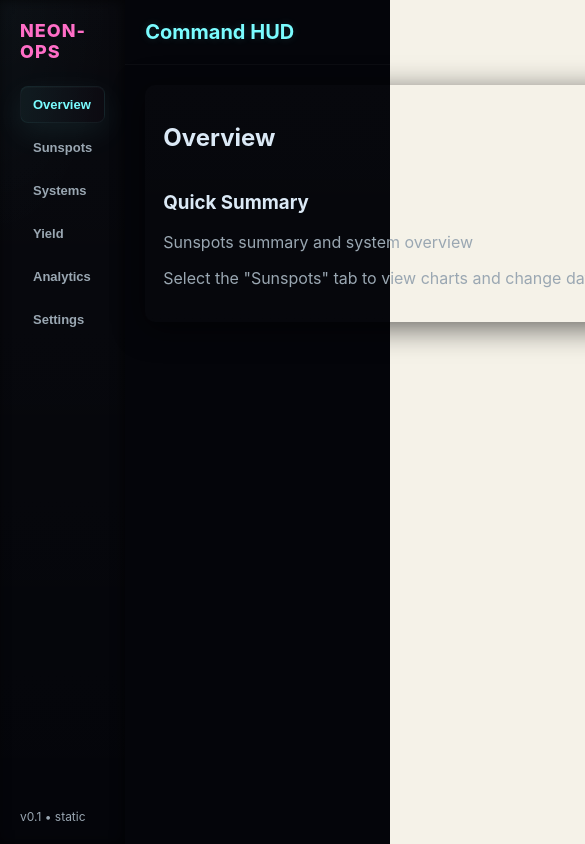
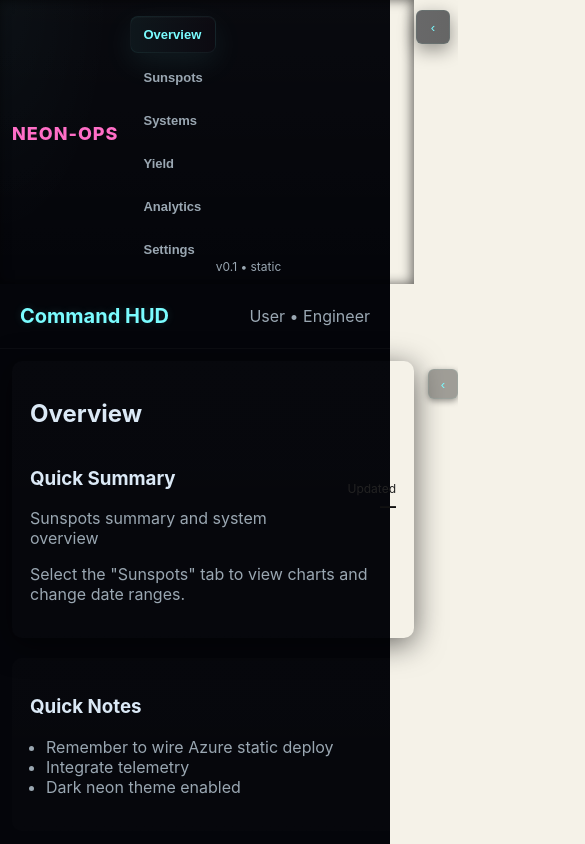
Before and after one commit to kevinkinnett/codespaces-react, a React (Vite) app: page / in a window 390 px wide. Shown: the top 844 px of the page, 585 px wide, since content can reach past the window. Built offline with nearby package versions, Linux system fonts and the light colour scheme; no server answers.

Commit message:
Implement left sidebar collapse functionality and enhance responsive design in Dashboard component

```diff
--- a/src/components/Dashboard.jsx
+++ b/src/components/Dashboard.jsx
@@ -24,6 +24,7 @@ export default function Dashboard() {
   const [chartWidth, setChartWidth] = useState(null); // px
   const [chartHeight, setChartHeight] = useState(null); // px
   const [rightCollapsed, setRightCollapsed] = useState(false);
+  const [leftCollapsed, setLeftCollapsed] = useState(false);
   const [settingsLoaded, setSettingsLoaded] = useState(false);
   const panelRef = React.useRef(null);
   const chartRef = React.useRef(null);
@@ -71,6 +72,8 @@ export default function Dashboard() {
   const initTab = saved?.activeTab ?? 'Overview';
   // per-tab saved values
   const tabs = saved?.tabs ?? {};
+  const initLeftCollapsed = !!saved?.leftCollapsed;
+  setLeftCollapsed(initLeftCollapsed);
   const sun = tabs?.Sunspots ?? {};
   const yld = tabs?.Yield ?? {};
   const initFrom = sun.fromDate ?? defFrom;
@@ -190,6 +193,7 @@ export default function Dashboard() {
     tabObj.collapsed = !!rightCollapsed;
       saved.tabs[activeTab] = tabObj;
       saved.activeTab = activeTab;
+  saved.leftCollapsed = !!leftCollapsed;
       localStorage.setItem(STORAGE_KEY, JSON.stringify(saved));
     } catch (e) {
       // ignore
@@ -202,6 +206,7 @@ export default function Dashboard() {
       const touch = e.touches && e.touches[0];
       // Vertical (height)
       if (resizingYRef.current) {
+        if (e.cancelable) e.preventDefault();
         const clientY = e.clientY ?? (touch && touch.clientY);
         if (chartRef.current && clientY != null) {
           const rect = chartRef.current.getBoundingClientRect();
@@ -215,12 +220,12 @@ export default function Dashboard() {
     }
     function onUp() { resizingYRef.current = false; document.body.style.cursor = ''; document.body.style.userSelect = ''; }
     window.addEventListener('mousemove', onMove);
-    window.addEventListener('touchmove', onMove);
+    window.addEventListener('touchmove', onMove, { passive: false });
     window.addEventListener('mouseup', onUp);
     window.addEventListener('touchend', onUp);
     return () => {
       window.removeEventListener('mousemove', onMove);
-      window.removeEventListener('touchmove', onMove);
+      window.removeEventListener('touchmove', onMove, { passive: false });
       window.removeEventListener('mouseup', onUp);
       window.removeEventListener('touchend', onUp);
     };
@@ -248,8 +253,16 @@ export default function Dashboard() {
 
   return (
     <div className="dashboard root-neon">
-      <aside className="sidebar">
+      <aside className={`sidebar ${leftCollapsed ? 'collapsed' : ''}`}>
         <div className="brand">NEON-OPS</div>
+        <button
+          className="collapse-btn sidebar-toggle"
+          title={leftCollapsed ? 'Expand sidebar' : 'Collapse sidebar'}
+          onClick={() => setLeftCollapsed(prev => !prev)}
+          style={{ position: 'absolute', right: -36, top: 10 }}
+        >
+          {leftCollapsed ? '›' : '‹'}
+        </button>
         <nav>
           <button className={activeTab==='Overview'? 'active':''} onClick={()=>setActiveTab('Overview')}>Overview</button>
           <button className={activeTab==='Sunspots'? 'active':''} onClick={()=>setActiveTab('Sunspots')}>Sunspots</button>
--- a/src/components/dashboard.css
+++ b/src/components/dashboard.css
@@ -7,7 +7,12 @@
 }
 
 .root-neon { display:flex; min-height:100vh; background: radial-gradient(ellipse at top left, rgba(122,252,255,0.03), transparent 20%), var(--bg); color: #dbe9f6; font-family: Inter, system-ui, Arial; }
-.sidebar { width:220px; background: linear-gradient(180deg, rgba(255,255,255,0.02), transparent); padding:20px; box-shadow: inset -2px 0 12px rgba(0,0,0,0.6); display:flex; flex-direction:column }
+.sidebar { position:relative; width:220px; background: linear-gradient(180deg, rgba(255,255,255,0.02), transparent); padding:20px; box-shadow: inset -2px 0 12px rgba(0,0,0,0.6); display:flex; flex-direction:column }
+.sidebar.collapsed { width:48px; padding:12px; overflow:visible; transition:width .18s ease; }
+.sidebar.collapsed .brand { display:block; transform:scale(0.9); }
+.sidebar { z-index: 6 }
+.sidebar .sidebar-toggle { position:absolute; top:10px; right:-36px; width:34px; height:34px; display:flex; align-items:center; justify-content:center; border-radius:6px; background: linear-gradient(90deg, rgba(10,12,20,0.6), rgba(6,8,14,0.6)); border:1px solid rgba(122,252,255,0.06); color:var(--neon-accent); box-shadow: 0 6px 18px rgba(0,0,0,0.4); z-index: 40 }
+.sidebar .sidebar-toggle:hover { transform: translateX(-2px) }
 .brand { font-weight:800; letter-spacing:1px; color:var(--neon-magenta); font-size:18px; margin-bottom:18px }
 .sidebar nav a { display:block; padding:8px 6px; color:var(--muted); margin:6px 0; border-radius:6px; cursor:pointer }
 .sidebar nav a.active, .sidebar nav a:hover { color:white; background: rgba(122,252,255,0.04); box-shadow: 0 0 12px rgba(122,252,255,0.06) }
@@ -103,3 +108,16 @@
 .notes { padding-left:16px; color:var(--muted) }
 
 .mini-chart { width:100%; height:60px; display:block }
+
+/* Responsive: stack panels on narrow screens (tablet/phone) */
+@media (max-width: 900px) {
+  .root-neon { flex-direction:column }
+  .sidebar { width:100%; display:flex; flex-direction:row; align-items:center; padding:10px 12px }
+  .sidebar.collapsed { width:100% }
+  .sidebar .brand { margin-right:12px }
+  .panels { padding:12px; flex-direction:column }
+  .panel.large, .panel.small { width:100%; }
+  .panel.small { order: 2 }
+  .panel.large { order: 1 }
+  .panel.large { min-width: auto }
+}
```
